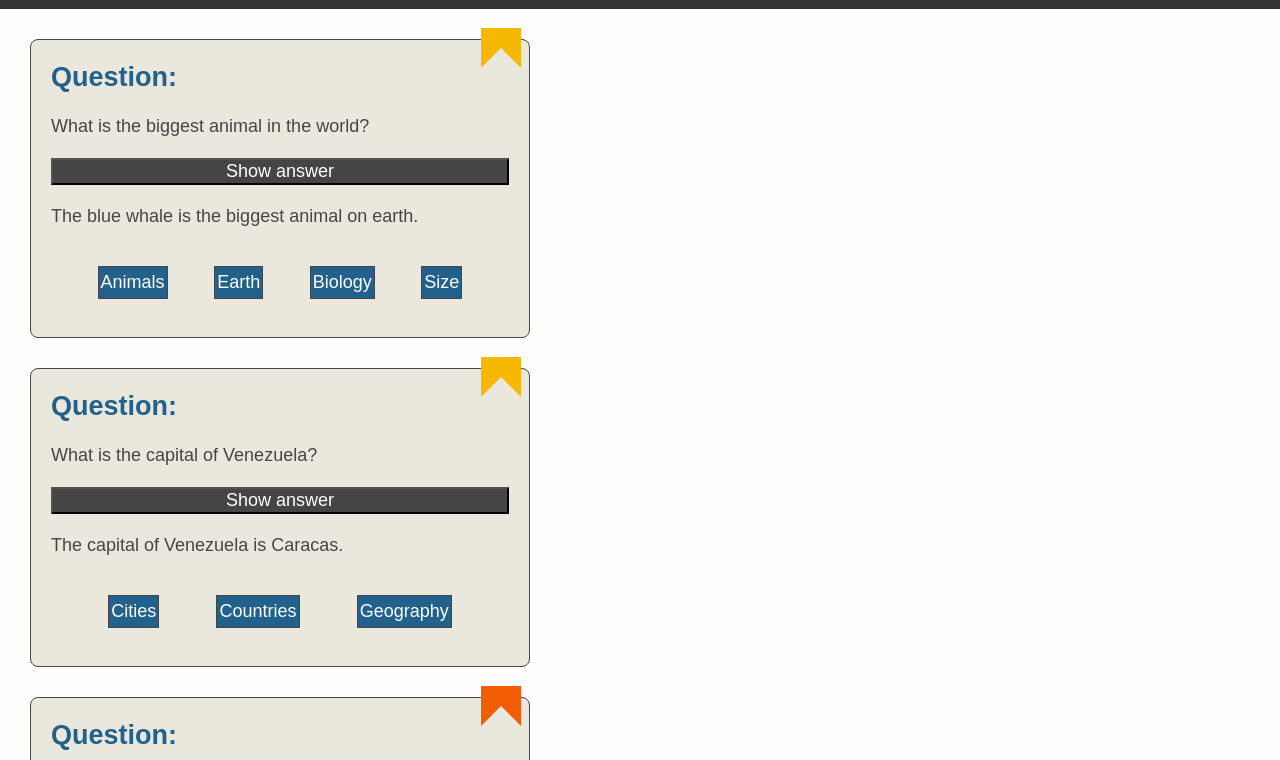
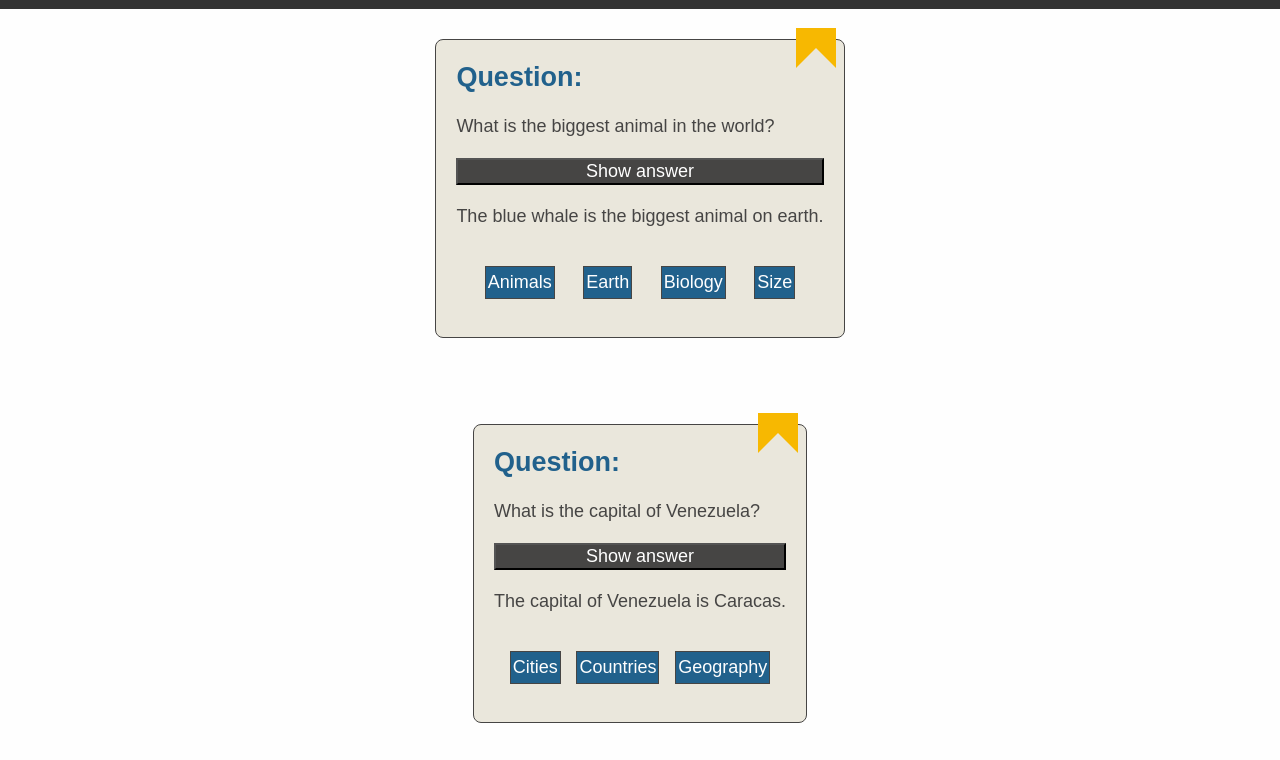
Before and after one commit to LisanneArdern/quiz-app, a website built with Vite: page src/index.html in a window 1280 px wide. Shown: the part 40-800 px from the top of the page. Built offline with nearby package versions, Linux system fonts and the light colour scheme.

Commit message:
Add app-main

```diff
--- /dev/null
+++ b/src/styles/app-main/app-main.css
@@ -0,0 +1,6 @@
+.app-main {
+  display: grid;
+  place-items: center;
+  grid-gap: 26px;
+  overflow-y: scroll;
+}
--- a/src/styles/styles.css
+++ b/src/styles/styles.css
@@ -3,3 +3,4 @@
 @import './_utility.css';
 @import './app-header/app-header.css';
 @import './quiz-card/quiz-card.css';
+@import './app-main/app-main.css';
```
Also changed, not shown: src/styles/app-main/app-main.html (added, +1 -0 lines), src/styles/app-main/app-main.stories.js (added, +7 -0 lines).
